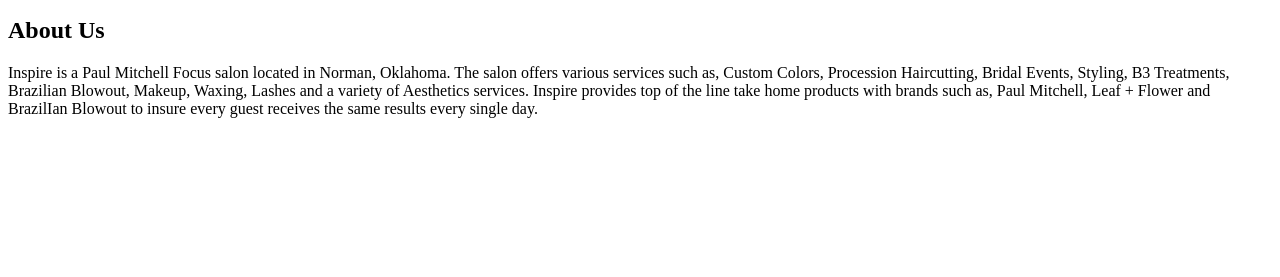
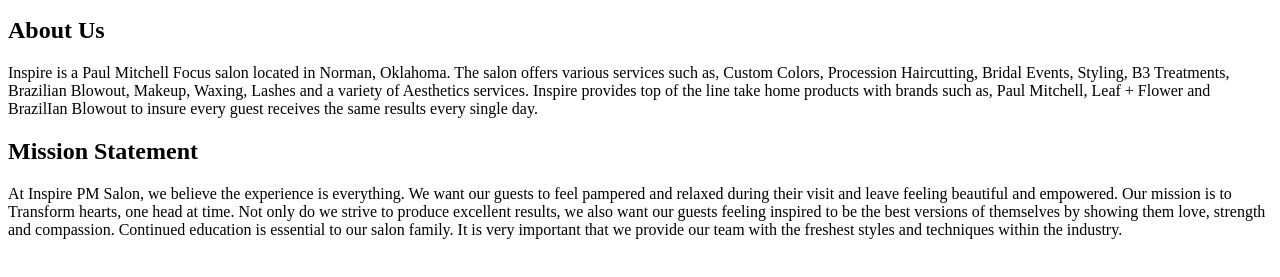
Before and after one commit to bradencrumly/Course-Projects, a plain HTML site: page index.html in a window 1280 px wide. Shown: the part 101-378 px from the top of the page. Drawn offline with Linux system fonts and the light colour scheme.

Commit message:
mission statement added

```diff
--- a/index.html
+++ b/index.html
@@ -10,5 +10,8 @@
     <p>Let's create some magic!</p>
     <h2>About Us</h2>
     <p>Inspire is a Paul Mitchell Focus salon located in Norman, Oklahoma. The salon offers various services such as, Custom Colors, Procession Haircutting, Bridal Events, Styling, B3 Treatments, Brazilian Blowout, Makeup, Waxing, Lashes and a variety of Aesthetics services. Inspire provides top of the line take home products with brands such as, Paul Mitchell, Leaf + Flower and BrazilIan Blowout to insure every guest receives the same results every single day. </p>
+
+    <h2>Mission Statement</h2>
+  <p>At Inspire PM Salon, we believe the experience is everything. We want our guests to feel pampered and relaxed during their visit and leave feeling beautiful and empowered. Our mission is to Transform hearts, one head at time. Not only do we strive to produce excellent results, we also want our guests feeling inspired to be the best versions of themselves by showing them love, strength and compassion. Continued education is essential to our salon family. It is very important that we provide our team with the freshest styles and techniques within the industry.</p>
 </body>
 </html>
```
